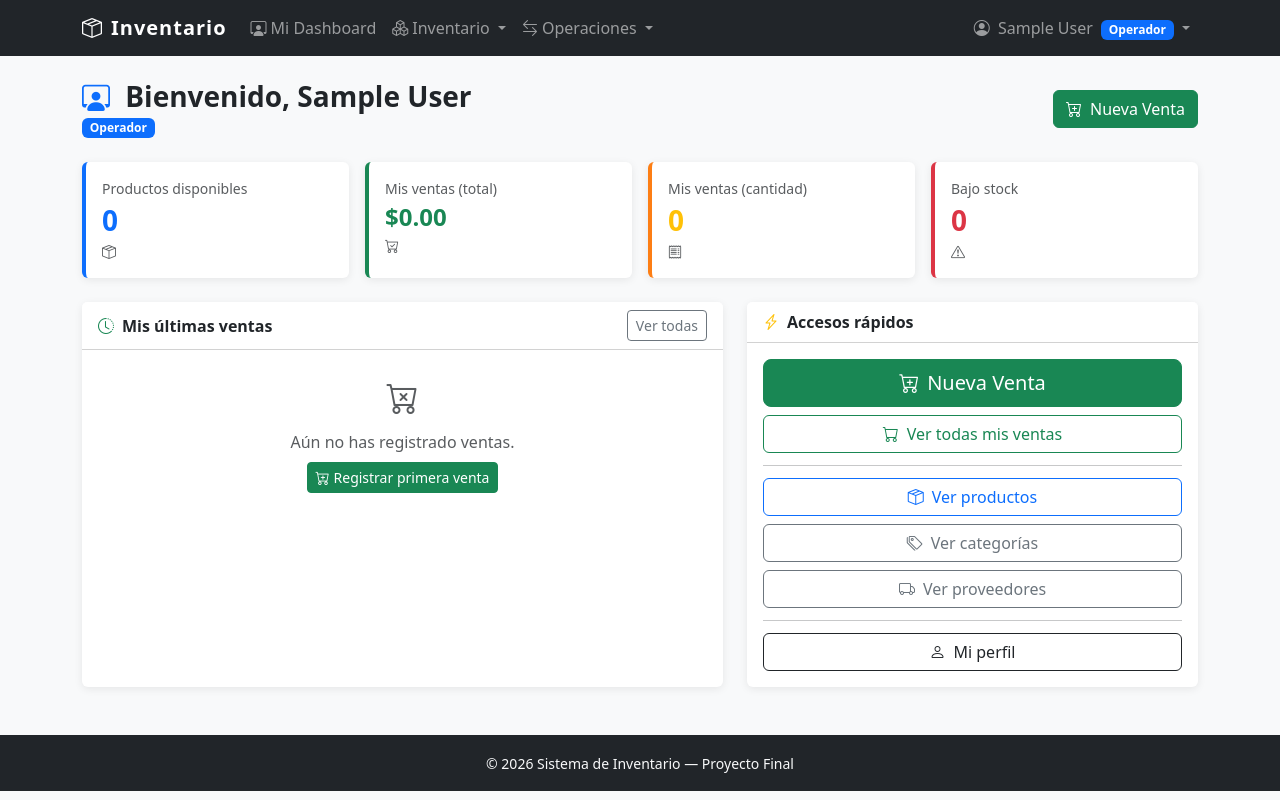
After one commit to DavidSalas0273/ProyectoFinalDJ, a Django app: page /mi-dashboard/ in a window 1280 px wide. The commit adds this page. Run offline with Django 5.2, Linux system fonts and the light colour scheme; the visitor is signed in with stand-in values (Sample User, id 1); data that the repository does not hold is empty.

Commit message:
feat: dashboards separados por rol desde login
- Login redirige automaticamente: admin -> dashboard, operador -> dashboard_operador
- Nuevo dashboard de operador con sus ventas, metricas y accesos rapidos
- Navbar muestra 'Dashboard' para admin y 'Mi Dashboard' para operador
- Registro tambien redirige por rol al crear cuenta
- Raiz del sitio redirige al login

```diff
--- a/core/urls.py
+++ b/core/urls.py
@@ -6,4 +6,5 @@ urlpatterns = [
     path('login/', views.iniciar_sesion, name='login'),
     path('logout/', views.cerrar_sesion, name='logout'),
     path('perfil/', views.perfil, name='perfil'),
+    path('mi-dashboard/', views.dashboard_operador, name='dashboard_operador'),
 ]
--- a/core/views.py
+++ b/core/views.py
@@ -9,7 +9,7 @@ from .forms import RegistroUsuarioForm, LoginForm, PerfilUsuarioForm
 def registro(request):
     """Vista para registrar un nuevo usuario (rol operador por defecto)."""
     if request.user.is_authenticated:
-        return redirect('lista_productos')
+        return _redirigir_por_rol(request.user)
 
     if request.method == 'POST':
         form = RegistroUsuarioForm(request.POST)
@@ -17,7 +17,7 @@ def registro(request):
             user = form.save()
             login(request, user)
             messages.success(request, f'¡Bienvenido, {user.first_name}! Tu cuenta ha sido creada.')
-            return redirect('lista_productos')
+            return _redirigir_por_rol(user)
         else:
             messages.error(request, 'Por favor corrige los errores del formulario.')
     else:
@@ -27,9 +27,9 @@ def registro(request):
 
 
 def iniciar_sesion(request):
-    """Vista de login personalizada."""
+    """Vista de login personalizada. Redirige según rol."""
     if request.user.is_authenticated:
-        return redirect('lista_productos')
+        return _redirigir_por_rol(request.user)
 
     if request.method == 'POST':
         form = LoginForm(request, data=request.POST)
@@ -37,15 +37,24 @@ def iniciar_sesion(request):
             user = form.get_user()
             login(request, user)
             messages.success(request, f'¡Bienvenido de nuevo, {user.first_name or user.username}!')
-            # Redirigir a la URL solicitada originalmente o al inicio
-            next_url = request.GET.get('next', 'lista_productos')
-            return redirect(next_url)
+            # Si hay un ?next= explícito lo respetamos, si no redirigimos por rol
+            next_url = request.GET.get('next')
+            if next_url:
+                return redirect(next_url)
+            return _redirigir_por_rol(user)
         else:
             messages.error(request, 'Usuario o contraseña incorrectos.')
     else:
         form = LoginForm(request)
 
     return render(request, 'auth/login.html', {'form': form})
+
+
+def _redirigir_por_rol(user):
+    """Devuelve un redirect según el rol del usuario."""
+    if user.es_admin():
+        return redirect('dashboard')
+    return redirect('dashboard_operador')
 
 
 def cerrar_sesion(request):
@@ -72,3 +81,29 @@ def perfil(request):
         form = PerfilUsuarioForm(instance=request.user)
 
     return render(request, 'auth/perfil.html', {'form': form})
+
+
+@login_required(login_url='login')
+def dashboard_operador(request):
+    """Dashboard exclusivo para operadores: solo ve ventas y productos."""
+    from gestion_inventario.models import Producto, Venta
+    from django.db.models import Sum, F
+
+    # Si un admin llega aquí lo mandamos a su dashboard
+    if request.user.es_admin():
+        return redirect('dashboard')
+
+    productos = Producto.objects.select_related('categoria', 'proveedor').all()
+    productos_bajo_stock = [p for p in productos if p.bajo_stock]
+
+    mis_ventas = Venta.objects.filter(usuario=request.user).select_related('producto').order_by('-fecha')[:10]
+    total_mis_ventas = Venta.objects.filter(usuario=request.user).aggregate(
+        total=Sum(F('cantidad') * F('precio_unitario'))
+    )['total'] or 0
+
+    return render(request, 'dashboard/operador.html', {
+        'productos': productos,
+        'productos_bajo_stock': productos_bajo_stock,
+        'mis_ventas': mis_ventas,
+        'total_mis_ventas': total_mis_ventas,
+    })
--- a/inventario/settings.py
+++ b/inventario/settings.py
@@ -150,7 +150,7 @@ CRISPY_TEMPLATE_PACK = 'bootstrap4'
 AUTH_USER_MODEL = 'core.Usuario'
 
 LOGIN_URL = 'login'
-LOGIN_REDIRECT_URL = 'lista_productos'
+LOGIN_REDIRECT_URL = 'login'   # la vista de login redirige por rol
 LOGOUT_REDIRECT_URL = 'login'
 
 # HTTPS en producción
--- a/inventario/urls.py
+++ b/inventario/urls.py
@@ -4,7 +4,8 @@ from django.views.generic import RedirectView
 
 urlpatterns = [
     path('admin/', admin.site.urls),
-    path('', RedirectView.as_view(url='/productos/', permanent=False)),
+    # La raíz redirige al login; desde ahí cada rol va a su dashboard
+    path('', RedirectView.as_view(url='/login/', permanent=False)),
     path('', include('core.urls')),
     path('productos/', include('gestion_inventario.urls')),
 ]
--- a/templates/base.html
+++ b/templates/base.html
@@ -34,9 +34,17 @@
                 {% if user.is_authenticated %}
 
                 {% if user.es_admin %}
+                <!-- NAV ADMIN -->
                 <li class="nav-item">
                     <a class="nav-link" href="{% url 'dashboard' %}">
                         <i class="bi bi-speedometer2 me-1"></i>Dashboard
+                    </a>
+                </li>
+                {% else %}
+                <!-- NAV OPERADOR -->
+                <li class="nav-item">
+                    <a class="nav-link" href="{% url 'dashboard_operador' %}">
+                        <i class="bi bi-person-workspace me-1"></i>Mi Dashboard
                     </a>
                 </li>
                 {% endif %}
--- /dev/null
+++ b/templates/dashboard/operador.html
@@ -0,0 +1,166 @@
+{% extends 'base.html' %}
+
+{% block title %}Mi Dashboard{% endblock %}
+
+{% block extra_css %}
+<style>
+    .metric-card { border-left: 4px solid; }
+    .metric-card.azul   { border-color: #0d6efd; }
+    .metric-card.verde  { border-color: #198754; }
+    .metric-card.rojo   { border-color: #dc3545; }
+    .metric-card.naranja { border-color: #fd7e14; }
+</style>
+{% endblock %}
+
+{% block content %}
+
+<!-- Encabezado -->
+<div class="d-flex justify-content-between align-items-center mb-4">
+    <div>
+        <h3 class="fw-bold mb-0">
+            <i class="bi bi-person-workspace me-2 text-primary"></i>
+            Bienvenido, {{ user.get_full_name|default:user.username }}
+        </h3>
+        <span class="badge bg-primary mt-1">Operador</span>
+    </div>
+    <a href="{% url 'crear_venta' %}" class="btn btn-success">
+        <i class="bi bi-cart-plus me-2"></i>Nueva Venta
+    </a>
+</div>
+
+<!-- Métricas -->
+<div class="row g-3 mb-4">
+    <div class="col-6 col-md-3">
+        <div class="card metric-card azul h-100">
+            <div class="card-body">
+                <div class="text-muted small">Productos disponibles</div>
+                <div class="fs-3 fw-bold text-primary">{{ productos.count }}</div>
+                <div class="text-muted small"><i class="bi bi-box-seam"></i></div>
+            </div>
+        </div>
+    </div>
+    <div class="col-6 col-md-3">
+        <div class="card metric-card verde h-100">
+            <div class="card-body">
+                <div class="text-muted small">Mis ventas (total)</div>
+                <div class="fs-4 fw-bold text-success">${{ total_mis_ventas|floatformat:2 }}</div>
+                <div class="text-muted small"><i class="bi bi-cart-check"></i></div>
+            </div>
+        </div>
+    </div>
+    <div class="col-6 col-md-3">
+        <div class="card metric-card naranja h-100">
+            <div class="card-body">
+                <div class="text-muted small">Mis ventas (cantidad)</div>
+                <div class="fs-3 fw-bold text-warning">{{ mis_ventas.count }}</div>
+                <div class="text-muted small"><i class="bi bi-receipt"></i></div>
+            </div>
+        </div>
+    </div>
+    <div class="col-6 col-md-3">
+        <div class="card metric-card rojo h-100">
+            <div class="card-body">
+                <div class="text-muted small">Bajo stock</div>
+                <div class="fs-3 fw-bold text-danger">{{ productos_bajo_stock|length }}</div>
+                <div class="text-muted small"><i class="bi bi-exclamation-triangle"></i></div>
+            </div>
+        </div>
+    </div>
+</div>
+
+<!-- Alerta bajo stock -->
+{% if productos_bajo_stock %}
+<div class="alert alert-warning alert-dismissible fade show mb-4" role="alert">
+    <strong><i class="bi bi-exclamation-triangle-fill me-2"></i>Productos con stock bajo:</strong>
+    <ul class="mb-0 mt-1">
+        {% for p in productos_bajo_stock %}
+        <li><strong>{{ p.nombre }}</strong> — Stock: <span class="badge bg-danger">{{ p.stock }}</span> / Mínimo: {{ p.stock_minimo }}</li>
+        {% endfor %}
+    </ul>
+    <button type="button" class="btn-close" data-bs-dismiss="alert"></button>
+</div>
+{% endif %}
+
+<div class="row g-4">
+
+    <!-- Mis últimas ventas -->
+    <div class="col-lg-7">
+        <div class="card h-100">
+            <div class="card-header bg-white fw-semibold d-flex justify-content-between align-items-center">
+                <span><i class="bi bi-clock-history me-2 text-success"></i>Mis últimas ventas</span>
+                <a href="{% url 'lista_ventas' %}" class="btn btn-sm btn-outline-secondary">Ver todas</a>
+            </div>
+            <div class="card-body p-0">
+                {% if mis_ventas %}
+                <div class="table-responsive">
+                    <table class="table table-hover mb-0">
+                        <thead class="table-light">
+                            <tr>
+                                <th>Producto</th>
+                                <th class="text-center">Cantidad</th>
+                                <th class="text-end">Total</th>
+                                <th>Fecha</th>
+                            </tr>
+                        </thead>
+                        <tbody>
+                            {% for venta in mis_ventas %}
+                            <tr>
+                                <td class="fw-semibold">{{ venta.producto.nombre }}</td>
+                                <td class="text-center">{{ venta.cantidad }}</td>
+                                <td class="text-end text-success fw-semibold">${{ venta.total|floatformat:2 }}</td>
+                                <td class="text-muted small">{{ venta.fecha|date:"d/m/Y H:i" }}</td>
+                            </tr>
+                            {% endfor %}
+                        </tbody>
+                    </table>
+                </div>
+                {% else %}
+                <div class="text-center py-4 text-muted">
+                    <i class="bi bi-cart-x fs-2 d-block mb-2"></i>
+                    Aún no has registrado ventas.
+                    <div class="mt-2">
+                        <a href="{% url 'crear_venta' %}" class="btn btn-sm btn-success">
+                            <i class="bi bi-cart-plus me-1"></i>Registrar primera venta
+                        </a>
+                    </div>
+                </div>
+                {% endif %}
+            </div>
+        </div>
+    </div>
+
+    <!-- Accesos rápidos -->
+    <div class="col-lg-5">
+        <div class="card h-100">
+            <div class="card-header bg-white fw-semibold">
+                <i class="bi bi-lightning-charge me-2 text-warning"></i>Accesos rápidos
+            </div>
+            <div class="card-body">
+                <div class="d-grid gap-2">
+                    <a href="{% url 'crear_venta' %}" class="btn btn-success btn-lg">
+                        <i class="bi bi-cart-plus me-2"></i>Nueva Venta
+                    </a>
+                    <a href="{% url 'lista_ventas' %}" class="btn btn-outline-success">
+                        <i class="bi bi-cart me-2"></i>Ver todas mis ventas
+                    </a>
+                    <hr class="my-1">
+                    <a href="{% url 'lista_productos' %}" class="btn btn-outline-primary">
+                        <i class="bi bi-box-seam me-2"></i>Ver productos
+                    </a>
+                    <a href="{% url 'lista_categorias' %}" class="btn btn-outline-secondary">
+                        <i class="bi bi-tags me-2"></i>Ver categorías
+                    </a>
+                    <a href="{% url 'lista_proveedores' %}" class="btn btn-outline-secondary">
+                        <i class="bi bi-truck me-2"></i>Ver proveedores
+                    </a>
+                    <hr class="my-1">
+                    <a href="{% url 'perfil' %}" class="btn btn-outline-dark">
+                        <i class="bi bi-person me-2"></i>Mi perfil
+                    </a>
+                </div>
+            </div>
+        </div>
+    </div>
+
+</div>
+{% endblock %}
```
